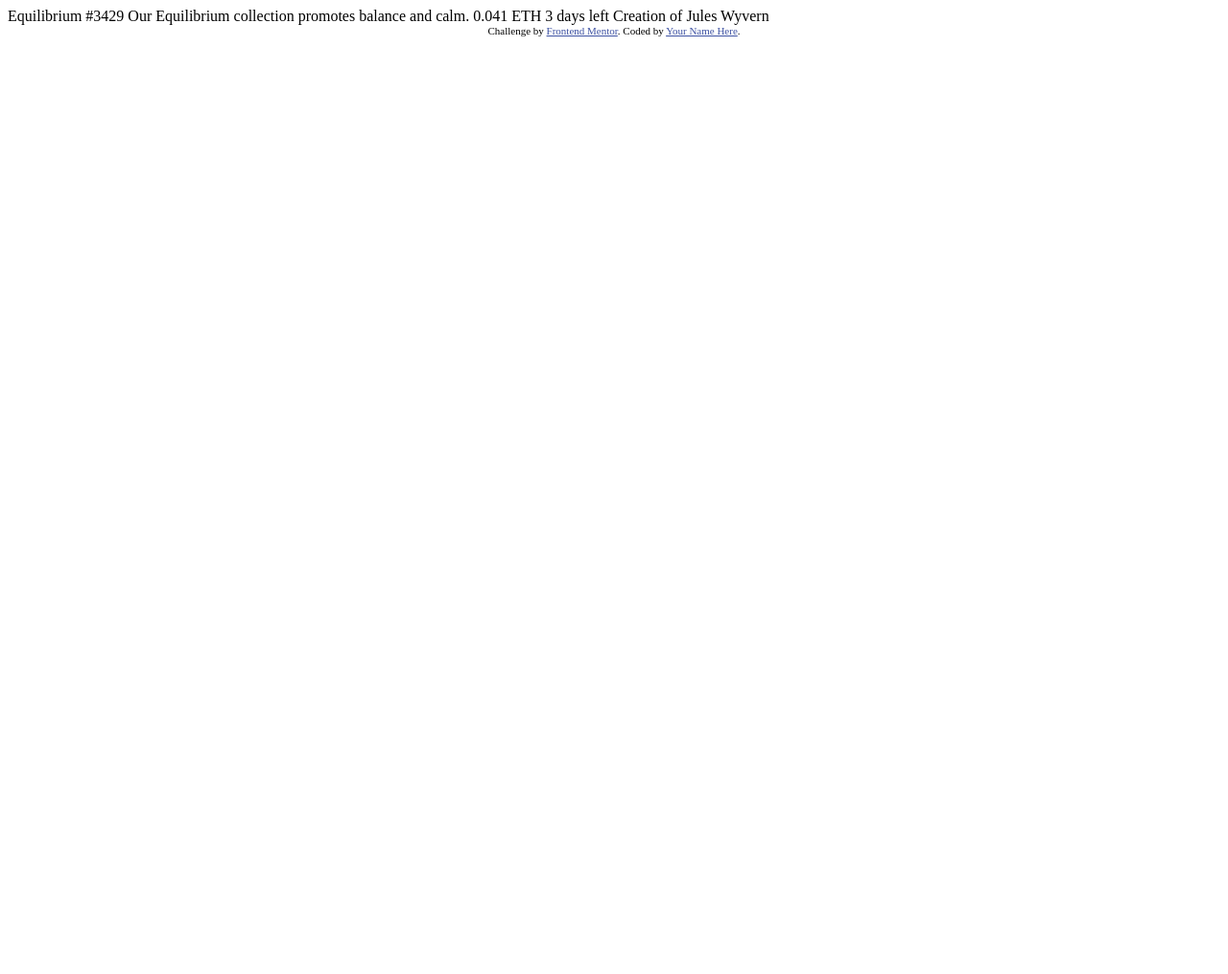
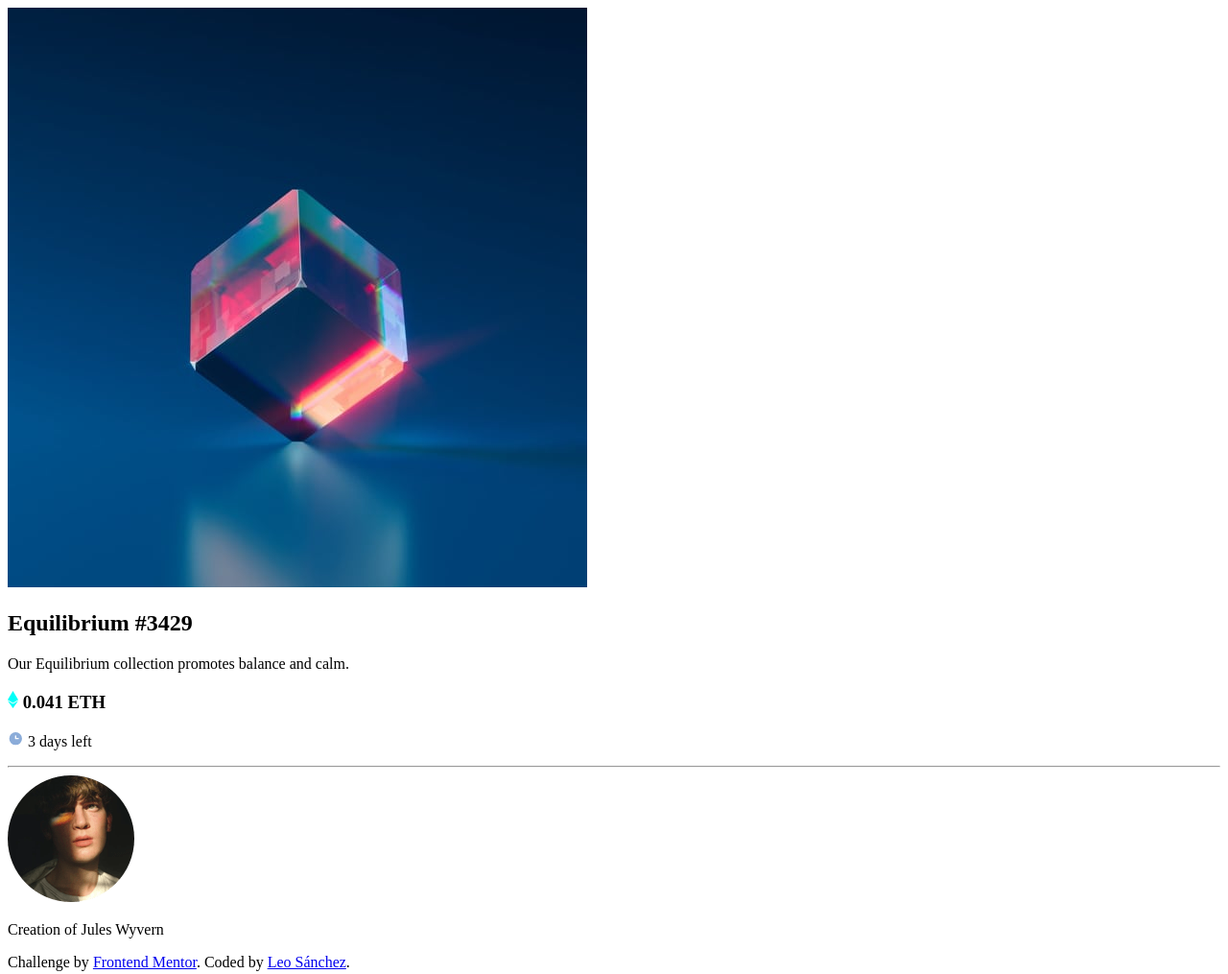
Before and after one commit to L-ux-es/Nft-Preview-Card-Component, a plain HTML site: page index.html in a window 1280 px wide. Shown: the whole page at 96% size. Before the commit the page ends 800 px from the top, so only its background shows below. Drawn offline with Linux system fonts and the light colour scheme.

Commit message:
feat: Add structure

```diff
--- a/index.html
+++ b/index.html
@@ -1,32 +1,36 @@
 <!DOCTYPE html>
 <html lang="en">
 <head>
-  <meta charset="UTF-8">
-  <meta name="viewport" content="width=device-width, initial-scale=1.0"> <!-- displays site properly based on user's device -->
-
-  <link rel="icon" type="image/png" sizes="32x32" href="./images/favicon-32x32.png">
-
-  <title>Frontend Mentor | NFT preview card component</title>
-
-  <style>
-    .attribution { font-size: 11px; text-align: center; }
-    .attribution a { color: hsl(228, 45%, 44%); }
-  </style>
+    <meta charset="UTF-8">
+    <meta name="viewport" content="width=device-width, initial-scale=1.0">
+    <meta name="description" content="A NFT Preview card component">
+    <meta name="keywords" content="NFT,card,crypto">
+    <meta name="author" content="L-ux-es">
+    <link rel="icon" type="image/png" sizes="32x32" href="./images/favicon-32x32.png">
+    <link rel="stylesheet" href="style.css">
+    <title>Frontend Mentor | NFT preview card component</title>
 </head>
 <body>
-
-  Equilibrium #3429
-
-  Our Equilibrium collection promotes balance and calm.
-
-  0.041 ETH
-  3 days left
-
-  Creation of Jules Wyvern
-
-  <div class="attribution">
+<main>
+    <div class="card">
+        <img class="principal-image" src="images/image-equilibrium.jpg" alt="Equilibrium">
+        <div class="information">
+            <h2>Equilibrium #3429</h2>
+            <p class="description">Our Equilibrium collection promotes balance and calm.</p>
+            <div class="price-time-container">
+                <h3 class="price"><img src="images/icon-ethereum.svg" alt="🪙"> 0.041 ETH</h3>
+                <p class="time-left"><img src="images/icon-clock.svg" alt="🕒"> 3 days left</p>
+            </div>
+            <hr>
+            <div class="creator"><img class="avatar-image" src="images/image-avatar.png" alt="Avatar">
+                <p class="created-by">Creation of <span class="name-creator"> Jules Wyvern</span></p>
+            </div>
+        </div>
+    </div>
+</main>
+<div class="attribution">
     Challenge by <a href="https://www.frontendmentor.io?ref=challenge" target="_blank">Frontend Mentor</a>.
-    Coded by <a href="#">Your Name Here</a>.
-  </div>
+    Coded by <a href="#">Leo Sánchez</a>.
+</div>
 </body>
 </html>
```
